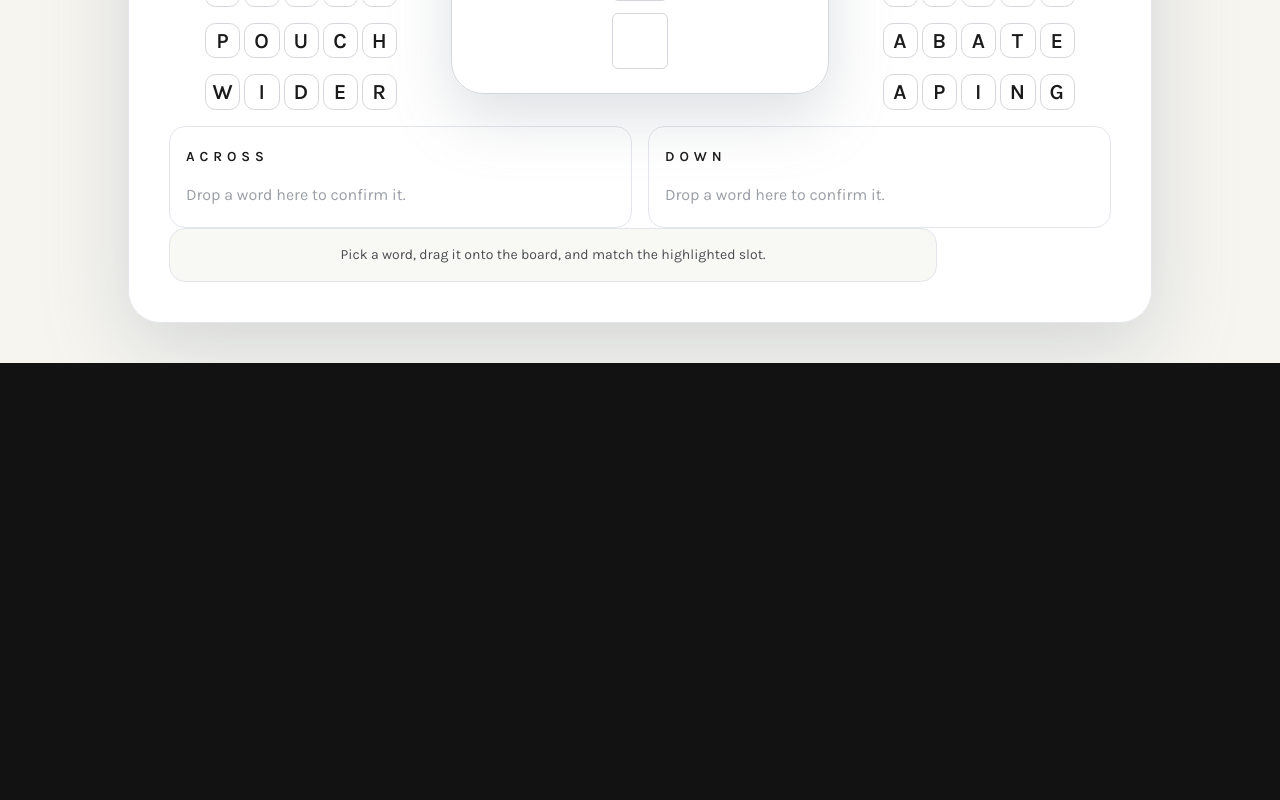
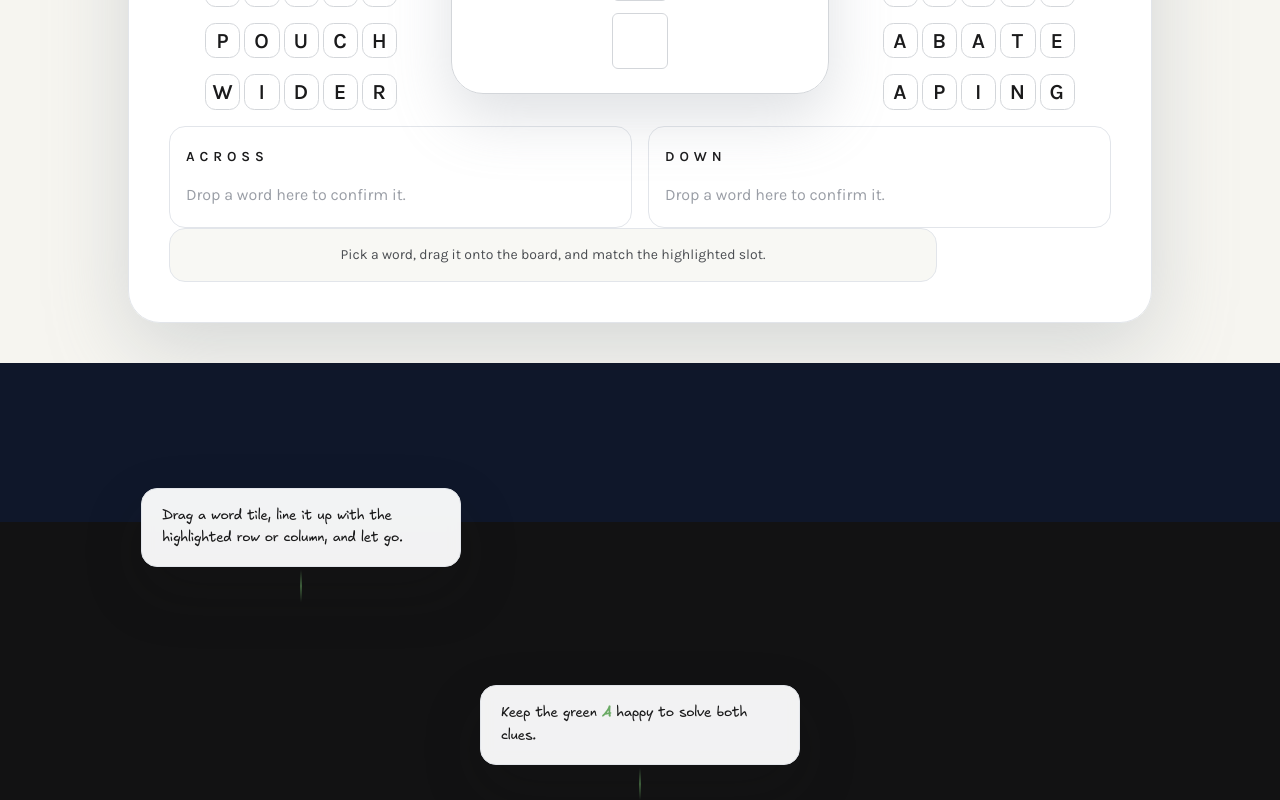
Before and after one commit to evgenyvinnik/crosswordly, a React (Vite) app: page / in a window 1280 px wide. Shown: the part 477-1277 px from the top of the page. Before the commit the page ends 840 px from the top, so only its background shows below. Built offline with nearby package versions, Linux system fonts and the light colour scheme; no server answers.

Commit message:
Moved tooltips to typescript

```diff
--- a/src/components/tooltip/Tooltip.jsx
+++ b/src/components/tooltip/Tooltip.tsx
@@ -1,8 +1,33 @@
-import React, { useState, useRef, useEffect } from "react";
+import React, { CSSProperties, ReactNode, useRef, useState, useEffect } from "react";
 import { createPortal } from "react-dom";
-import { useTooltipPosition } from "./useTooltipPosition";
+import { TooltipPlacement, useTooltipPosition } from "./useTooltipPosition";
 
 const TIMEOUT = 1000;
+
+const caretLineByPlacement: Record<TooltipPlacement, string> = {
+  top: "left-1/2 top-full h-8 w-px -translate-x-1/2 translate-y-1 bg-gradient-to-b from-[#1a1a1b]/10 via-[#6aaa64] to-[#6aaa64]/0",
+  bottom:
+    "left-1/2 bottom-full h-8 w-px -translate-x-1/2 -translate-y-1 bg-gradient-to-t from-[#1a1a1b]/10 via-[#6aaa64] to-[#6aaa64]/0",
+  left:
+    "top-1/2 left-full h-px w-8 -translate-y-1/2 translate-x-1 bg-gradient-to-r from-[#1a1a1b]/10 via-[#6aaa64] to-[#6aaa64]/0",
+  right:
+    "top-1/2 right-full h-px w-8 -translate-y-1/2 -translate-x-1 bg-gradient-to-l from-[#1a1a1b]/10 via-[#6aaa64] to-[#6aaa64]/0",
+};
+
+const getCaretLineClass = (placement: TooltipPlacement) =>
+  `block ${caretLineByPlacement[placement] ?? caretLineByPlacement.top}`;
+
+type TooltipEnvelopeProps = {
+  tooltip: ReactNode;
+  children: ReactNode;
+  sticky?: boolean;
+  autoDismissAfter?: number;
+  forceVisible?: boolean;
+  targetClassName?: string;
+  targetStyle?: CSSProperties;
+  tooltipClassName?: string;
+  portalRoot?: HTMLElement | null;
+};
 
 export const TooltipEnvelope = ({
   tooltip,
@@ -14,11 +39,11 @@ export const TooltipEnvelope = ({
   targetStyle,
   tooltipClassName = "",
   portalRoot,
-}) => {
+}: TooltipEnvelopeProps) => {
   const [internalVisible, setInternalVisible] = useState(false);
-  const targetRef = useRef(null);
-  const tipRef = useRef(null);
-  const timeoutRef = useRef(null);
+  const targetRef = useRef<HTMLDivElement | null>(null);
+  const tipRef = useRef<HTMLDivElement | null>(null);
+  const timeoutRef = useRef<ReturnType<typeof setTimeout> | null>(null);
 
   const effectiveSticky = sticky || autoDismissAfter === 0;
   const effectiveTimeout = effectiveSticky ? null : autoDismissAfter ?? TIMEOUT;
@@ -26,6 +51,7 @@ export const TooltipEnvelope = ({
   const visible = isControlled ? forceVisible : internalVisible;
 
   const pos = useTooltipPosition(targetRef, tipRef, [visible, tooltip]);
+  const placement = pos.placement ?? "top";
 
   const clearTimer = () => {
     if (timeoutRef.current) {
@@ -89,8 +115,13 @@ export const TooltipEnvelope = ({
         ? createPortal(
             <div
               ref={tipRef}
-              className={`pointer-events-auto fixed z-[9999] flex max-w-xs items-center gap-3 rounded-2xl border border-[#e2e5ea] bg-white/95 px-5 py-4 text-sm leading-relaxed text-[#1a1a1b] shadow-[0_24px_60px_rgba(26,26,27,0.2)] backdrop-blur ${tooltipClassName}`}
-              style={{ top: `${pos.top}px`, left: `${pos.left}px` }}
+              className={`pointer-events-auto fixed z-[9999] flex max-w-xs items-center gap-3 rounded-2xl border border-[#e2e5ea] bg-white/95 px-5 py-4 text-sm leading-relaxed text-[#1a1a1b] shadow-[0_24px_60px_rgba(26,26,27,0.2)] backdrop-blur ${tooltipClassName} relative`}
+              style={{
+                top: `${pos.top}px`,
+                left: `${pos.left}px`,
+                fontFamily:
+                  "'Excalifont', 'Karla', 'Kanit', system-ui, -apple-system, BlinkMacSystemFont, 'Segoe UI', sans-serif",
+              }}
               onPointerMove={startTimer}
             >
               <div className="flex-1">{tooltip}</div>
@@ -104,11 +135,14 @@ export const TooltipEnvelope = ({
                   ×
                 </button>
               )}
+              <span
+                aria-hidden
+                className={`pointer-events-none absolute ${getCaretLineClass(placement)}`}
+              />
             </div>,
             portalTarget
           )
         : null}
-      }
     </>
   );
 };
@@ -117,7 +151,7 @@ export default function Tooltip() {
   const demoButtonClasses =
     "inline-flex items-center justify-center rounded-2xl border border-[#d3d6da] bg-white px-6 py-3 text-sm font-semibold uppercase tracking-[0.2em] text-[#1a1a1b] shadow-[0_16px_32px_rgba(149,157,165,0.25)] transition hover:-translate-y-0.5 hover:shadow-[0_28px_45px_rgba(149,157,165,0.32)]";
 
-  const Section = ({ title, children }) => (
+  const Section = ({ title, children }: { title: string; children: ReactNode }) => (
     <div className="w-full space-y-4">
       <h3 className="text-xs font-semibold uppercase tracking-[0.45em] text-[#8c8f94]">
         {title}
--- a/src/components/tooltip/useTooltipPosition.js
+++ b/src/components/tooltip/useTooltipPosition.ts
@@ -1,6 +1,14 @@
-import { useState, useLayoutEffect } from "react";
+import { DependencyList, RefObject, useLayoutEffect, useState } from "react";
 
-const calculatePosition = (targetRect, tipRect, gap = 8) => {
+export type TooltipPlacement = "top" | "bottom" | "left" | "right";
+
+export type TooltipPosition = {
+  top: number;
+  left: number;
+  placement: TooltipPlacement;
+};
+
+const calculatePosition = (targetRect: DOMRect, tipRect: DOMRect, gap = 8): TooltipPosition => {
   const spaces = {
     above: targetRect.top,
     below: window.innerHeight - targetRect.bottom,
@@ -8,7 +16,12 @@ const calculatePosition = (targetRect, tipRect, gap = 8) => {
     right: window.innerWidth - targetRect.right,
   };
 
-  const placements = [
+  const placements: Array<{
+    name: TooltipPlacement;
+    fits: boolean;
+    top: number;
+    left: number;
+  }> = [
     {
       name: "top",
       fits: spaces.above >= tipRect.height + gap,
@@ -35,7 +48,7 @@ const calculatePosition = (targetRect, tipRect, gap = 8) => {
     },
   ];
 
-  const chosen = placements.find((p) => p.fits) || placements[1]; // fallback to bottom
+  const chosen = placements.find((p) => p.fits) ?? placements[1]; // fallback to bottom
 
   return {
     top: Math.max(gap, Math.min(chosen.top, window.innerHeight - tipRect.height - gap)),
@@ -44,8 +57,12 @@ const calculatePosition = (targetRect, tipRect, gap = 8) => {
   };
 };
 
-export const useTooltipPosition = (targetRef, tipRef, deps = []) => {
-  const [position, setPosition] = useState({ top: 0, left: 0, placement: "top" });
+export const useTooltipPosition = (
+  targetRef: RefObject<HTMLElement>,
+  tipRef: RefObject<HTMLElement>,
+  deps: DependencyList = [],
+): TooltipPosition => {
+  const [position, setPosition] = useState<TooltipPosition>({ top: 0, left: 0, placement: "top" });
 
   useLayoutEffect(() => {
     const target = targetRef.current;
```
